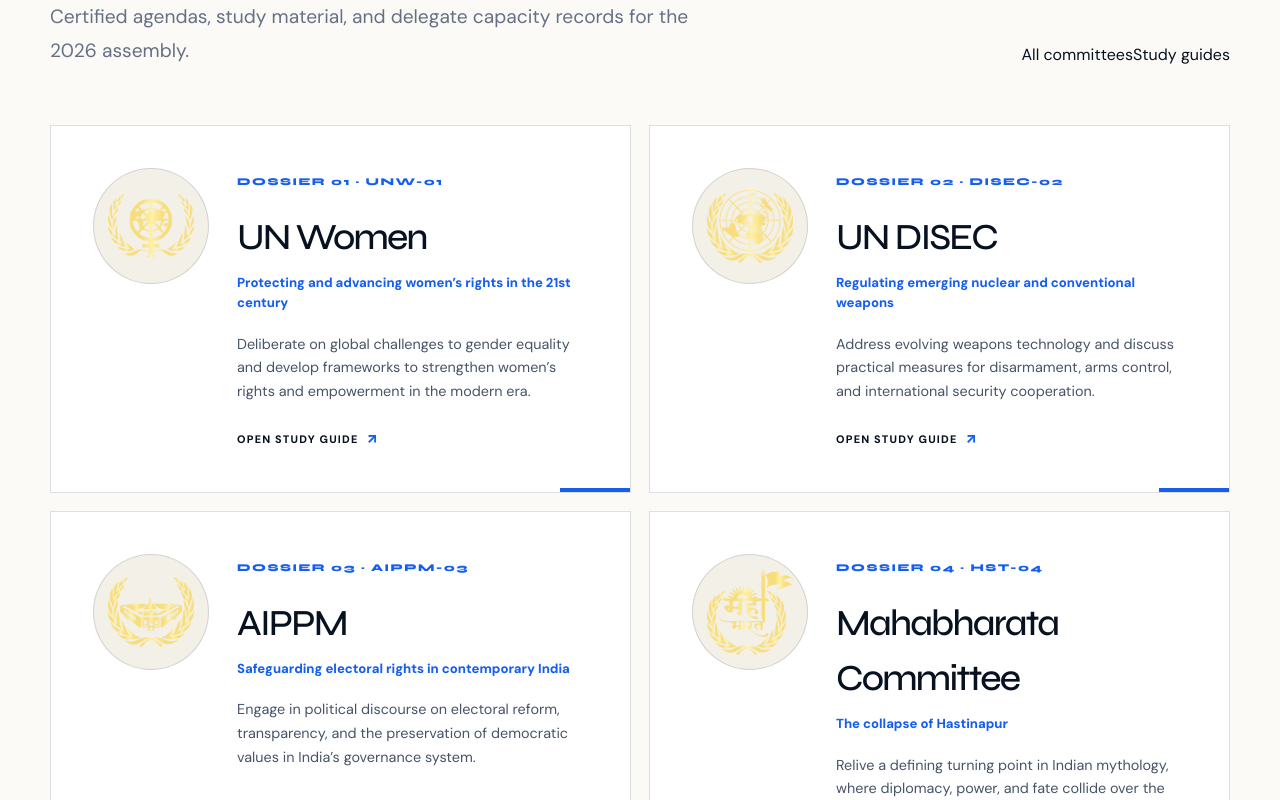
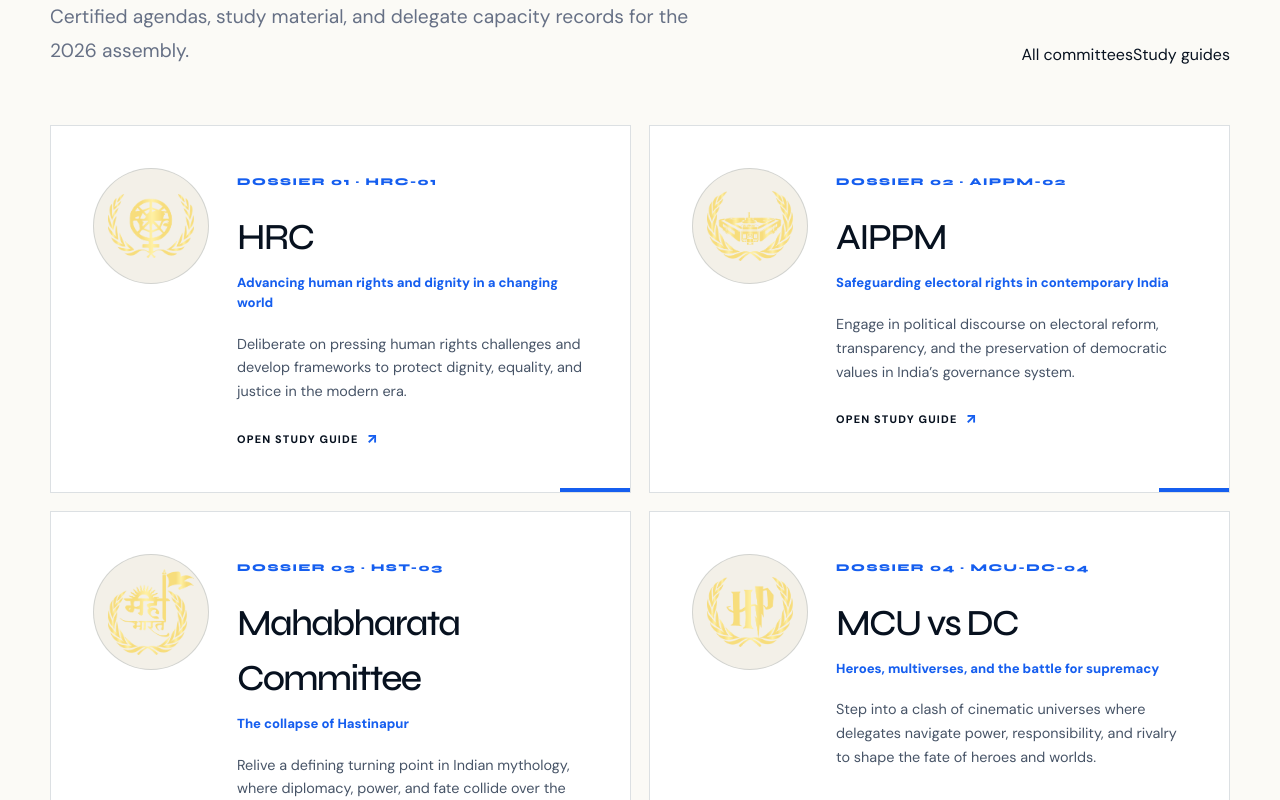
Before and after one commit to Cryptid09/IMUN, a React (Vite) app in the folder IMUN-2025-main/: page /committee in a window 1280 px wide. Shown: the part 960-1760 px from the top of the page. Built offline with nearby package versions, Linux system fonts and the light colour scheme.

Commit message:
initial Draft

```diff
--- a/IMUN-2025-main/index.html
+++ b/IMUN-2025-main/index.html
@@ -6,12 +6,12 @@
     <meta name="theme-color" content="#07111f" />
     <meta
       name="description"
-      content="SVVVIMUN 2026 — a three-day International Model United Nations conference in Indore, India, from 11 to 13 November 2026."
+      content="SVVVIMUN 2026 — a three-day International Model United Nations conference in Indore, India, from 17 to 19 November 2026."
     />
     <meta property="og:title" content="SVVVIMUN 2026" />
     <meta
       property="og:description"
-      content="Three days. One global table. Join the next generation of delegates in Indore, 11–13 November 2026."
+      content="Three days. One global table. Join the next generation of delegates in Indore, 17–19 November 2026."
     />
     <meta property="og:type" content="website" />
     <link rel="icon" type="image/jpg" href="/fevicon.jpg" />
--- a/IMUN-2025-main/src/components/Homecontent.jsx
+++ b/IMUN-2025-main/src/components/Homecontent.jsx
@@ -63,7 +63,7 @@
               <span className="stat-label">Days of assembly</span>
             </div>
             <div className="stat">
-              <span className="stat-value">07</span>
+              <span className="stat-value">06</span>
               <span className="stat-label">Committees to join</span>
             </div>
             <div className="stat">
--- a/IMUN-2025-main/src/components/Participatecontent.jsx
+++ b/IMUN-2025-main/src/components/Participatecontent.jsx
@@ -10,7 +10,7 @@
 
 const participationRules = [
   'A delegate may participate in only one committee during SVVVIMUN 2026.',
-  'Delegates must be available for the full conference from 11–13 November 2026.',
+  'Delegates must be available for the full conference from 17–19 November 2026.',
   'The participation fee is ₹1,500 per delegate, subject to the published registration phase.',
   'All participants must carry a valid school, college, or institutional identity card.',
   'The final registration deadline is 8 November 2026, or earlier if committee allocation is full.',
--- a/IMUN-2025-main/src/event.js
+++ b/IMUN-2025-main/src/event.js
@@ -2,9 +2,9 @@
   name: 'SVVVIMUN 2026',
   shortName: 'SVVVIMUN',
   year: '2026',
-  startDate: '2026-11-11T09:00:00+05:30',
-  dateLabel: '11—13 November 2026',
-  openingDateLabel: '11 November 2026',
+  startDate: '2026-11-17T09:00:00+05:30',
+  dateLabel: '17—19 November 2026',
+  openingDateLabel: '17 November 2026',
   venue: 'Shri Vaishnav Vidyapeeth Vishwavidyalaya, Indore',
   email: 'svvvimun9.0@gmail.com',
   registrationUrl:
--- a/IMUN-2025-main/src/pages/Committee.jsx
+++ b/IMUN-2025-main/src/pages/Committee.jsx
@@ -1,33 +1,24 @@
 import React from 'react';
 import Aippm from '../assets/AIPPM.png';
-import Un from '../assets/UN WOMEN.png';
-import Disec from '../assets/UN DISEC.png';
+import HrcLogo from '../assets/UN WOMEN.png';
 import Mahabharata from '../assets/MAHABHARATA.png';
 import loksabha from '../assets/LOK SABHA.png';
 import ip from '../assets/IP.png';
 import bg from '../assets/committee page.jpg';
-import harrypotter from '../assets/HARRY POTTER.png';
+import McuDcLogo from '../assets/HARRY POTTER.png';
 import PageHero from '../components/PageHero.jsx';
 
 const committees = [
   {
-    code: 'UNW-01',
-    name: 'UN Women',
-    tagline: 'Protecting and advancing women’s rights in the 21st century',
-    desc: 'Deliberate on global challenges to gender equality and develop frameworks to strengthen women’s rights and empowerment in the modern era.',
-    logo: Un,
+    code: 'HRC-01',
+    name: 'HRC',
+    tagline: 'Advancing human rights and dignity in a changing world',
+    desc: 'Deliberate on pressing human rights challenges and develop frameworks to protect dignity, equality, and justice in the modern era.',
+    logo: HrcLogo,
     driveLink: 'https://drive.google.com/file/d/1jqgPXECmkOVMp7q5zlZGVscbMxnLkIaI/view?usp=sharing',
   },
   {
-    code: 'DISEC-02',
-    name: 'UN DISEC',
-    tagline: 'Regulating emerging nuclear and conventional weapons',
-    desc: 'Address evolving weapons technology and discuss practical measures for disarmament, arms control, and international security cooperation.',
-    logo: Disec,
-    driveLink: 'https://drive.google.com/file/d/122w9RzgqLP8kh7Gcay871T-6jXElcG43/view?usp=drive_link',
-  },
-  {
-    code: 'AIPPM-03',
+    code: 'AIPPM-02',
     name: 'AIPPM',
     tagline: 'Safeguarding electoral rights in contemporary India',
     desc: 'Engage in political discourse on electoral reform, transparency, and the preservation of democratic values in India’s governance system.',
@@ -35,7 +26,7 @@
     driveLink: 'https://drive.google.com/file/d/1mJgldDCrdYPIIn0jl9ZfYq9Vr63qbCsz/view?usp=drive_link',
   },
   {
-    code: 'HST-04',
+    code: 'HST-03',
     name: 'Mahabharata Committee',
     tagline: 'The collapse of Hastinapur',
     desc: 'Relive a defining turning point in Indian mythology, where diplomacy, power, and fate collide over the destiny of an empire.',
@@ -43,15 +34,15 @@
     driveLink: 'https://drive.google.com/file/d/1abKjkBs_WbGAVhqXmB4-OhWeLmggdp6F/view?usp=drive_link',
   },
   {
-    code: 'HP-05',
-    name: 'Harry Potter Committee',
-    tagline: 'After the battle: rebuilding the wizarding world',
-    desc: 'Navigate the challenges of reconstruction, governance, justice, and reconciliation in a society shaped by magical conflict.',
-    logo: harrypotter,
+    code: 'MCU-DC-04',
+    name: 'MCU vs DC',
+    tagline: 'Heroes, multiverses, and the battle for supremacy',
+    desc: 'Step into a clash of cinematic universes where delegates navigate power, responsibility, and rivalry to shape the fate of heroes and worlds.',
+    logo: McuDcLogo,
     driveLink: 'https://drive.google.com/file/d/1vXXqmAGrxglutMl21ijxq9CUyLjjrOEj/view?usp=drive_link',
   },
   {
-    code: 'LS-06',
+    code: 'LS-05',
     name: 'Lok Sabha',
     tagline: 'Governance of religious and charitable institutions',
     desc: 'Debate legal and administrative reforms required for effective management and accountability within India’s religious and charitable institutions.',
@@ -59,7 +50,7 @@
     driveLink: 'https://drive.google.com/file/d/1nVtrow-tuPYtfWkExC6UMKGi6ex15LCP/view?usp=drive_link',
   },
   {
-    code: 'IP-07',
+    code: 'IP-06',
     name: 'International Press',
     tagline: 'Photography and journalism',
     desc: 'Document and narrate the ideas, decisions, and people shaping SVVVIMUN 2026 through responsible journalism and visual reporting.',
@@ -74,7 +65,7 @@
       <PageHero
         eyebrow="Committee docket"
         title="Choose the room where your perspective matters."
-        description="Seven committee tracks. One shared standard of preparation, evidence, and constructive negotiation."
+        description="Six committee tracks. One shared standard of preparation, evidence, and constructive negotiation."
         image={bg}
         index="03"
       />
```
